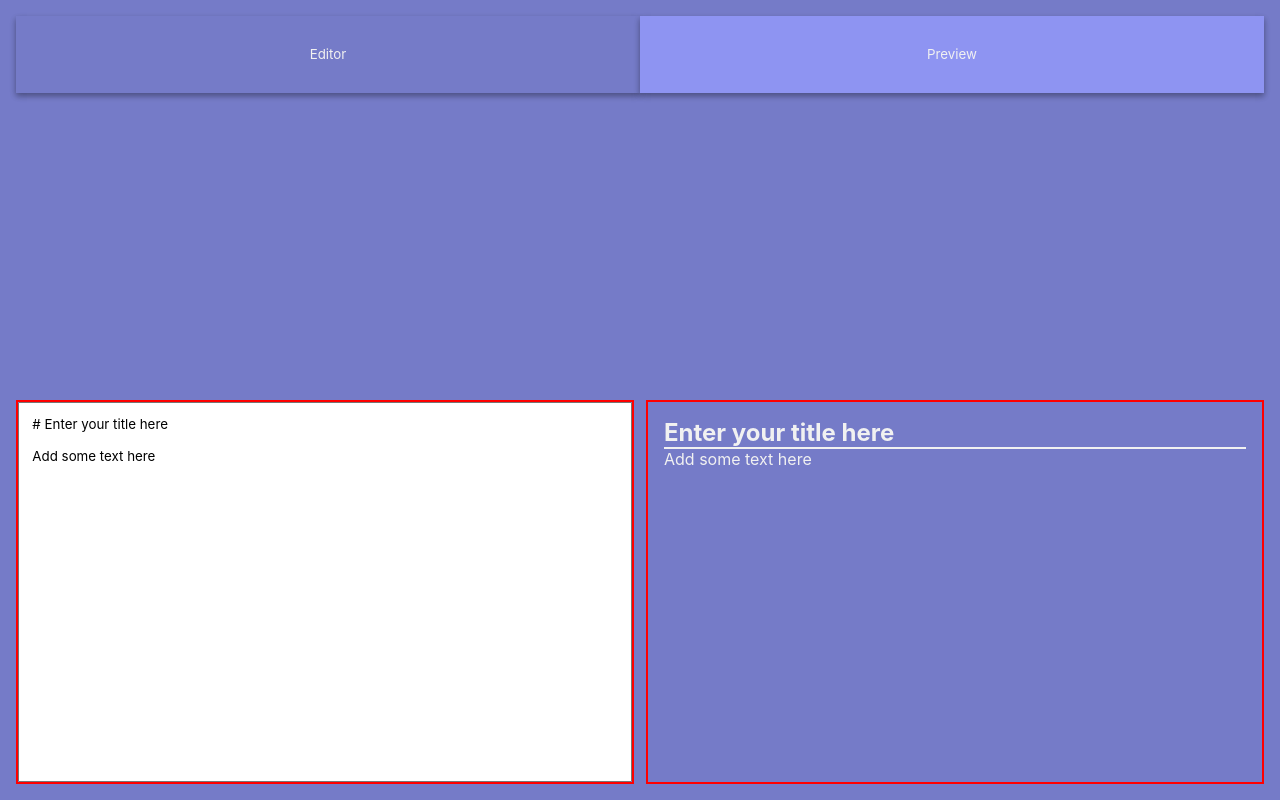
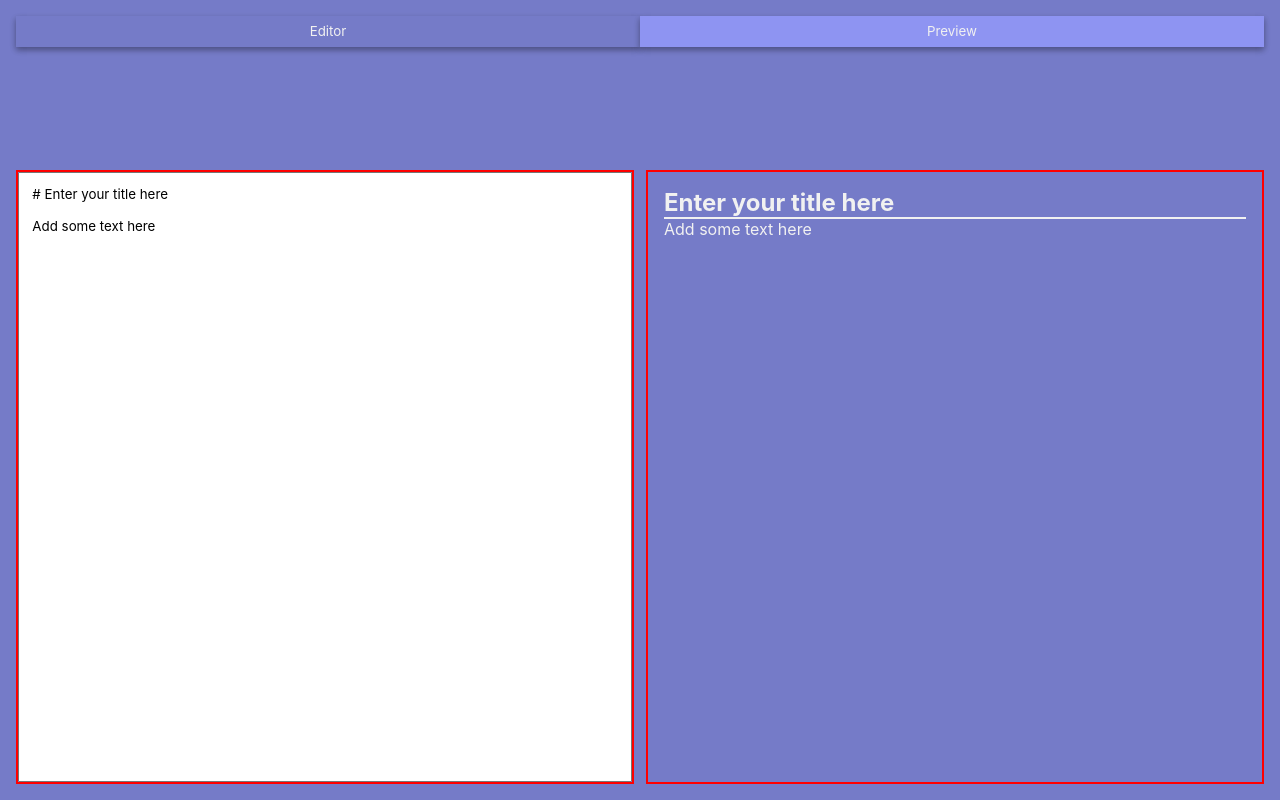
Before and after one commit to Roykovich/md-blog, a React (Create React App) app: page / in a window 1280 px wide. Built offline with nearby package versions, Linux system fonts and the light colour scheme.

Commit message:
remove selector from another component

```diff
--- a/src/components/NewPost/NewPost.css
+++ b/src/components/NewPost/NewPost.css
@@ -1,7 +1,7 @@
 #editor {
   display: grid;
   grid-template-columns: repeat(2, 1fr);
-  grid-template-rows: repeat(2, 1fr);
+  grid-template-rows: 20% 1fr;
   grid-column-gap: 12px;
   grid-row-gap: 0px;
 
@@ -9,7 +9,3 @@
   height: 100vh;
   padding: 1em;
 }
-
-#mobile-buttons-handler {
-  grid-area: 1 / 1 / 2 / 3;
-}
```
